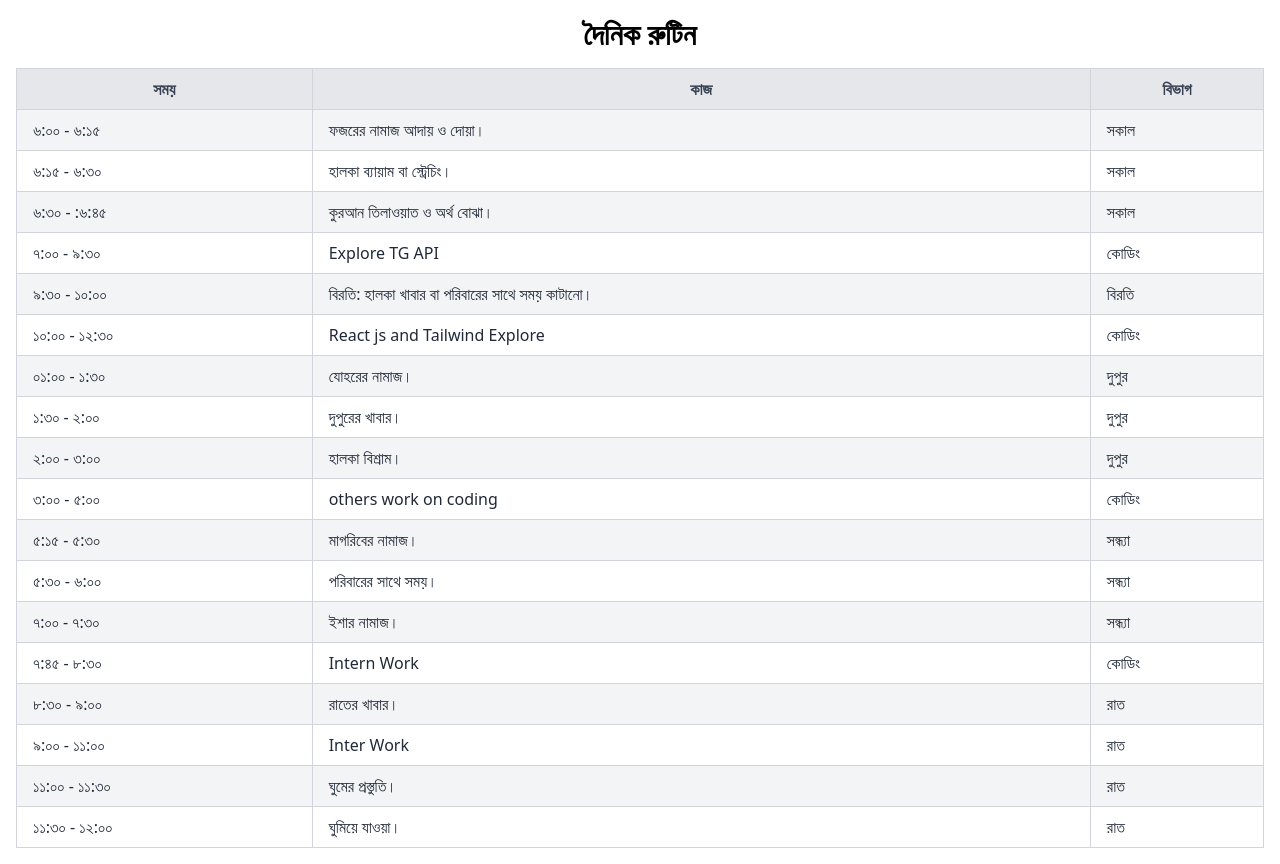
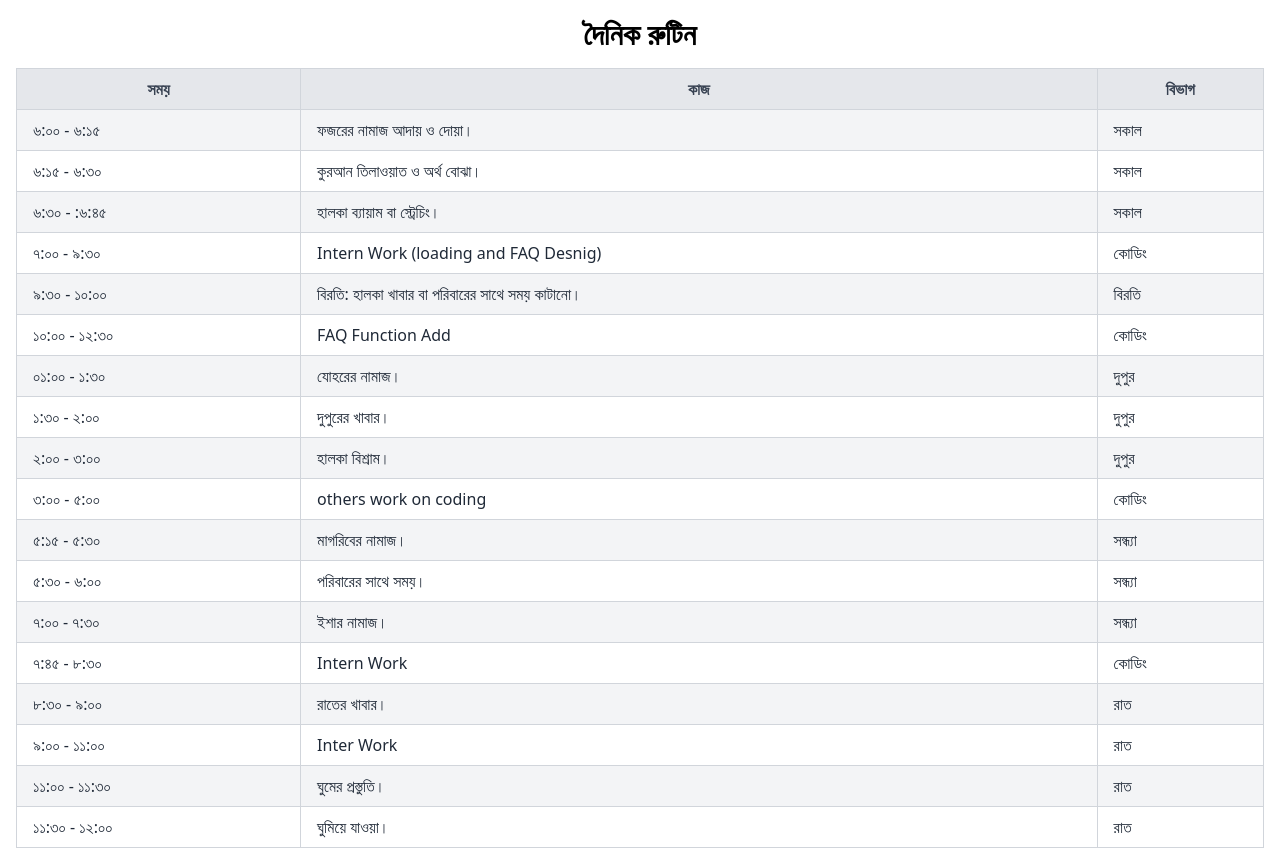
Before and after one commit to coderBelal/my-daily-routine, a React (Vite) app: page / in a window 1280 px wide. Built offline with nearby package versions, Linux system fonts and the light colour scheme.

Commit message:
Update Routine.jsx

```diff
--- a/src/Components/Routine/Routine.jsx
+++ b/src/Components/Routine/Routine.jsx
@@ -9,17 +9,18 @@ const RoutineTable = () => {
     },
     {
       time: "৬:১৫ - ৬:৩০",
-      task: "হালকা ব্যায়াম বা স্ট্রেচিং।",
+          task: "কুরআন তিলাওয়াত ও অর্থ বোঝা।",
       category: "সকাল",
     },
     {
       time: "৬:৩০ - :৬:৪৫",
-      task: "কুরআন তিলাওয়াত ও অর্থ বোঝা।",
+       task: "হালকা ব্যায়াম বা স্ট্রেচিং।",
+
       category: "সকাল",
     },
     {
       time: "৭:০০ - ৯:৩০",
-      task: "Explore TG API",
+      task: "Intern Work (loading and FAQ Desnig)",
       category: "কোডিং",
     },
     {
@@ -29,7 +30,7 @@ const RoutineTable = () => {
     },
     {
       time: "১০:০০ - ১২:৩০",
-      task: "React js and Tailwind Explore ",
+      task: " FAQ Function Add ",
       category: "কোডিং",
     },
     {
```
